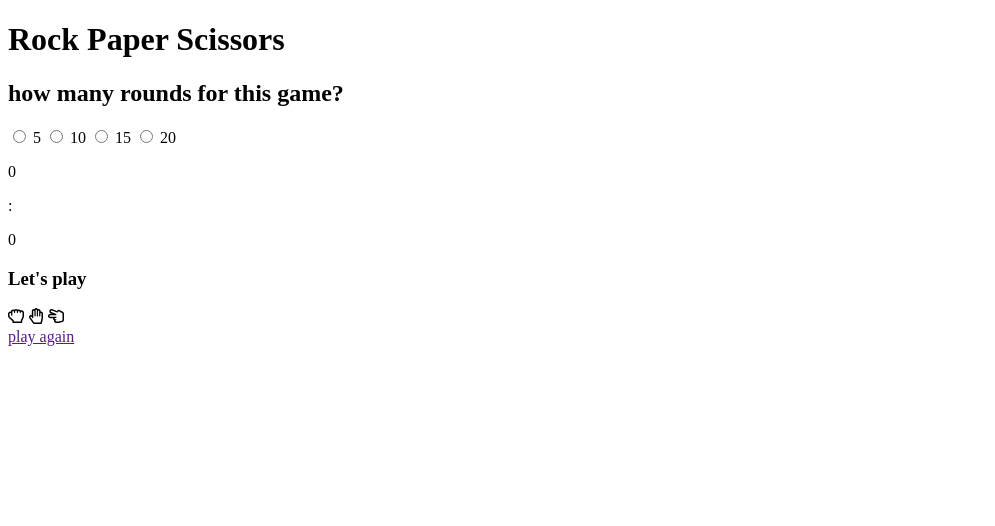
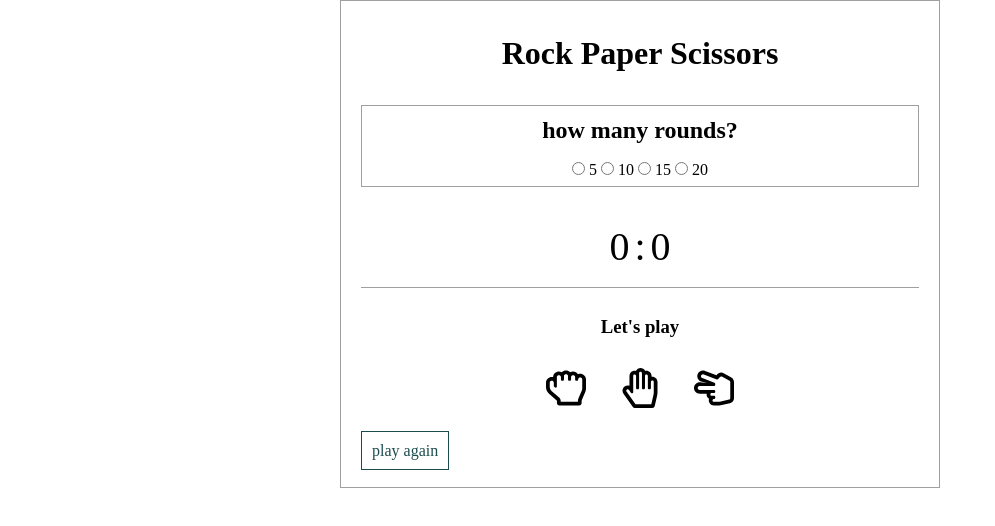
Before and after one commit to pozniej-znajde-wolne-haslo/js_project_rock-paper-scissors, a plain HTML site: page index.html in a window 1280 px wide. Shown: the whole page, without its empty margins (0-995 px from the left). Drawn offline with Linux system fonts and the light colour scheme.

Commit message:
adds some raw styling

```diff
--- a/index.html
+++ b/index.html
@@ -16,7 +16,7 @@
   <h1>Rock Paper Scissors</h1>
 
   <article>
-    <h2>how many rounds for this game?</h3>
+    <h2>how many rounds?</h3>
 
     <form id="roundsNo" onsubmit="return false">
       <input type="radio" id="fiveRounds" value="5">
@@ -32,16 +32,17 @@
 
   <article>
       <p id="roundsCount"></p>
-      <p id="playerScoreOutput">0</p>
-      <p>:</p>
-      <p id="compScoreOutput">0</p>
+      <div id="scores-table">
+        <p id="playerScoreOutput">0</p>
+        <p>:</p>
+        <p id="compScoreOutput">0</p>
+      </div>
       <h3 id="roundWinner"></h3>
       <div id="gameWinner"></div>
   </article>
 
-  <h3 id="headlineLetsPlay">Let's play</h3>
-
   <form id="playerGameChoices" onsubmit="return false">
+    <h3>Let's play</h3>
     <!-- font awsome icons dissappear??? wegen sass anders einbinden?? -->
     <!--  <a href="" onclick=""><i class="fa-light fa-hand-back-fist"></i></a>
     <a href="" onclick=""><i class="fa-light fa-hand"></i></a>
--- a/js/main.js
+++ b/js/main.js
@@ -7,7 +7,6 @@ const gameWinner = document.getElementById("gameWinner");
 const roundsCount = document.getElementById("roundsCount");
 const playerScoreOutput = document.getElementById("playerScoreOutput");
 const compScoreOutput = document.getElementById("compScoreOutput");
-const headlineLetsPlay = document.getElementById("headlineLetsPlay");
 // Game-btns FORM for PLAYER game decision
 const playerGameChoices = document.getElementById("playerGameChoices");
 
@@ -43,7 +42,7 @@ const playGame = (playerInput) => {
         (compChoice === "scissors" && playerChoice === "paper")) {
       scoreComp++;
       roundsPlayed++;
-      roundWinner.innerHTML = "You lose..";
+      roundWinner.innerHTML = "Computer wins";
 
     } else if ((compChoice === "scissors" && playerChoice === "rock") ||
               (compChoice === "rock" && playerChoice === "paper") ||
@@ -60,7 +59,6 @@ const playGame = (playerInput) => {
     //this statement has to be embedded here, otherwise the rounds-count geht eine zahl drüber bevor GAME OVER kommt !!!
     if (roundsPlayed === howManyRounds) {
       playerGameChoices.style.display = "none";
-      headlineLetsPlay.style.display = "none";
 
       if (scorePlayer > scoreComp) {
           gameWinner.innerHTML = `<h2>GAME OVER</h2> <p>You seem to be a true mind-reader. You won the game!</p>`;
--- a/scss/main.scss
+++ b/scss/main.scss
@@ -0,0 +1,69 @@
+* {
+  margin: 0;
+  padding: 0;
+  box-sizing: border-box;
+}
+
+body {
+  width: 600px;
+  margin: auto;
+  border: 1px solid #9f9f9f;
+  padding: 20px;
+  line-height: 2;
+
+  h1 {
+    text-align: center;
+    padding-bottom: 20px;
+  }
+
+  article {
+
+    &:first-of-type {
+      border: 1px solid #9f9f9f;
+
+      h2, form {
+        text-align: center;
+      }
+    }
+
+    #roundsCount {
+      display: flex;
+      justify-content: center;
+      margin-top: 20px;
+    }
+
+    #scores-table {
+      display: flex;
+      justify-content: center;
+      gap: 5px;
+      font-size: 40px;
+    }
+
+    #roundWinner {
+      text-align: center;
+      border-bottom: 1px solid #9f9f9f;
+    }
+
+    &:last-of-type a {
+      text-decoration: none;
+      color:rgb(28, 76, 78);
+      border: 1px solid rgb(28, 76, 78);
+      padding: 10px;
+    }
+  }
+
+  #playerGameChoices {
+    text-align: center;
+    margin-top: 20px;
+
+    h3 { margin-bottom: 10px;}
+
+    a {
+      font-size: 40px;
+
+      &:nth-child(2), &:nth-child(3) {
+        margin-right: 30px;
+      }
+    }
+  }
+}
```
Also changed, not shown: css/style.css, 1 other file.
